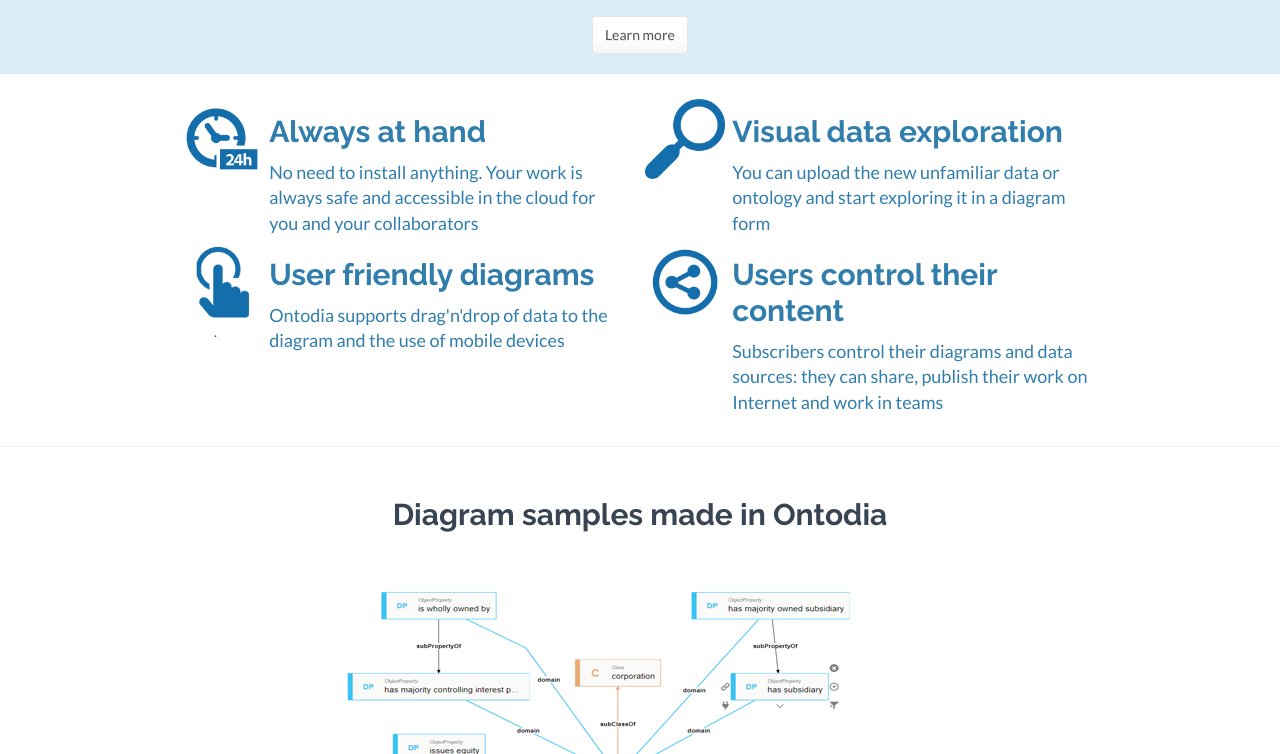
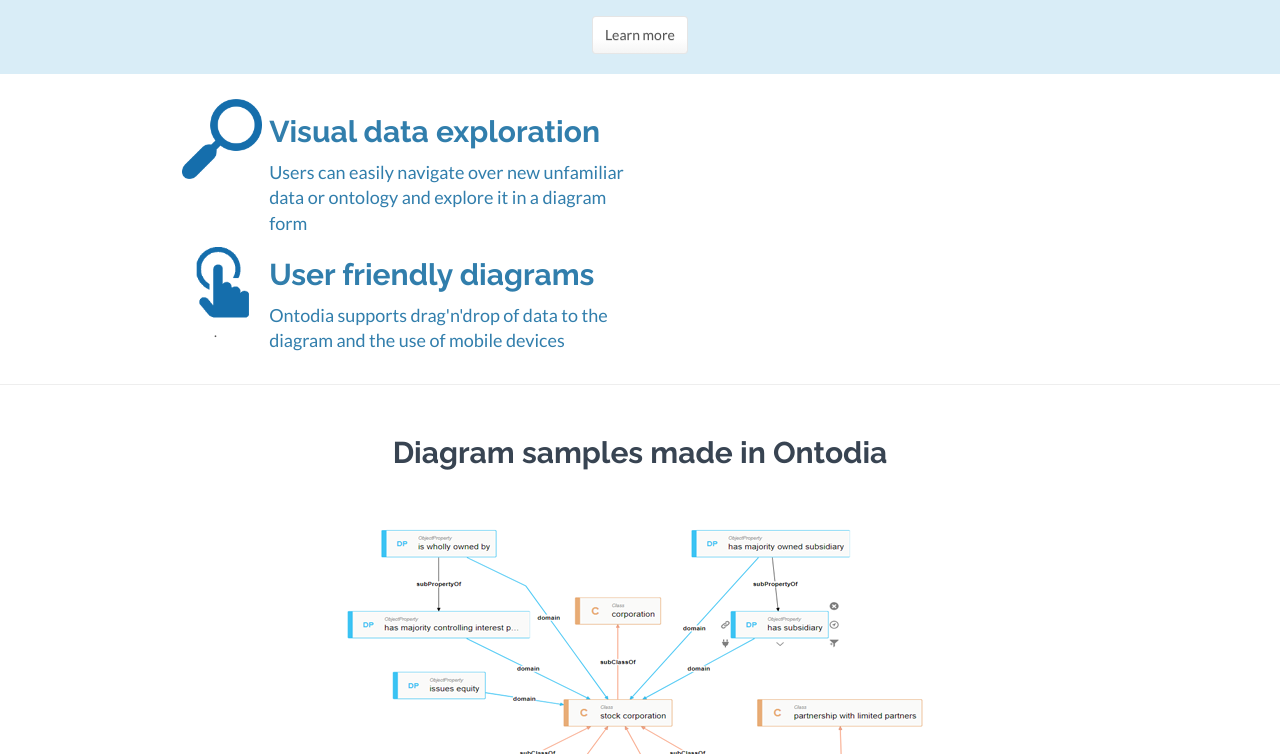
Before and after one commit to ontodia-org/ontodia-org.github.io, a Jekyll site: the page built from index.html, in a window 1280 px wide and 900 px high, scrolled down 757 px, cut to the strip 146-900 px from the top of the window. Built offline with Jekyll 4.4.1, drawn with Linux system fonts in a browser that asks for light colours; nearby versions of some CDN libraries; comment, search, counter and statistics services are not loaded; some of the changed text lies outside the part shown.

Commit message:
Update index.html

```diff
--- a/index.html
+++ b/index.html
@@ -61,19 +61,11 @@
 <div class="container-fluid text-center" style="padding-left:15%; padding-right:15%;margin-top:20px">
     <div class="row feature">
         <div class="col-md-1 text-center" style="padding:5px">
-            <img src="/assets/img/24-hour-time-2.png" alt="Generic placeholder image" style="width: 80px; height: 80px;">
-        </div>
-        <div class="col-md-5 text-left">
-            <h2 class="feature__caption">Always at hand</h2>
-            <div class="feature__text">No need to install anything. Your work is always safe and accessible in the
-                cloud for you and your collaborators</div>
-        </div>
-        <div class="col-md-1 text-center" style="padding:5px">
             <img src="/assets/img/magnifying glass.png" alt="Generic placeholder image" style="width: 80px; height: 80px;">
         </div>
         <div class="col-md-5 text-left">
             <h2 class="feature__caption">Visual data exploration</h2>
-            <div class="feature__text">You can upload the new unfamiliar data or ontology and start exploring it in a
+            <div class="feature__text">Users can easily navigate over new unfamiliar data or ontology and explore it in a
                 diagram form</div>
         </div>
     </div>
@@ -85,14 +77,6 @@
             <h2 class="feature__caption">User friendly diagrams</h2>
             <div class="feature__text">Ontodia supports drag'n'drop of data to the diagram and the use of mobile
                 devices</div>
-        </div>
-        <div class="col-md-1 text-center" style="padding:5px">
-            <img src="/assets/img/share5.png" alt="Generic placeholder image" style="width: 80px; height: 80px;">
-        </div>
-        <div class="col-md-5 text-left">
-            <h2 class="feature__caption">Users control their content</h2>
-            <div class="feature__text">Subscribers control their diagrams and data sources: they can share, publish
-                their work on Internet and work in teams</div>
         </div>
     </div>
 </div>
```
Also changed, not shown: other parts of index.html (+1 -1 lines).
